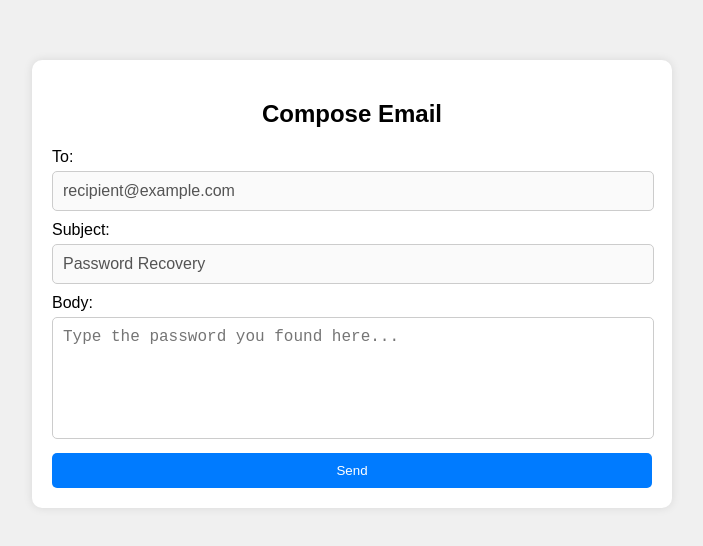
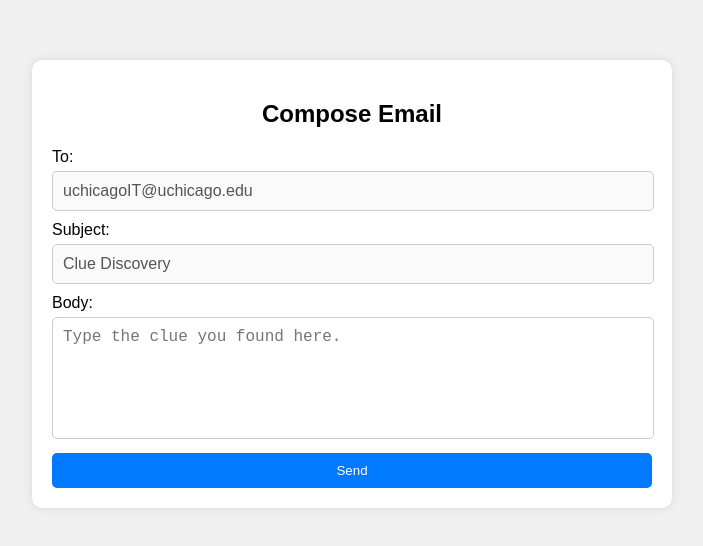
Before and after one commit to mckinley9/EscapeRoomPassword, a plain HTML site: page index.html in a window 1280 px wide. Shown: the part 116-662 px from the top of the page, without its empty margins (288-991 px from the left). Drawn offline with Linux system fonts and the light colour scheme.

Commit message:
Update index.html

```diff
--- a/index.html
+++ b/index.html
@@ -12,15 +12,15 @@
             <h2>Compose Email</h2>
             <div class="email-field">
                 <label for="to">To:</label>
-                <input type="text" id="to" value="recipient@example.com" disabled>
+                <input type="text" id="to" value="uchicagoIT@uchicago.edu" disabled>
             </div>
             <div class="email-field">
                 <label for="subject">Subject:</label>
-                <input type="text" id="subject" value="Password Recovery" disabled>
+                <input type="text" id="subject" value="Clue Discovery" disabled>
             </div>
             <div class="email-field">
                 <label for="body">Body:</label>
-                <textarea id="body" placeholder="Type the password you found here..."></textarea>
+                <textarea id="body" placeholder="Type the clue you found here."></textarea>
             </div>
             <button onclick="checkPassword()">Send</button>
         </div>
```
